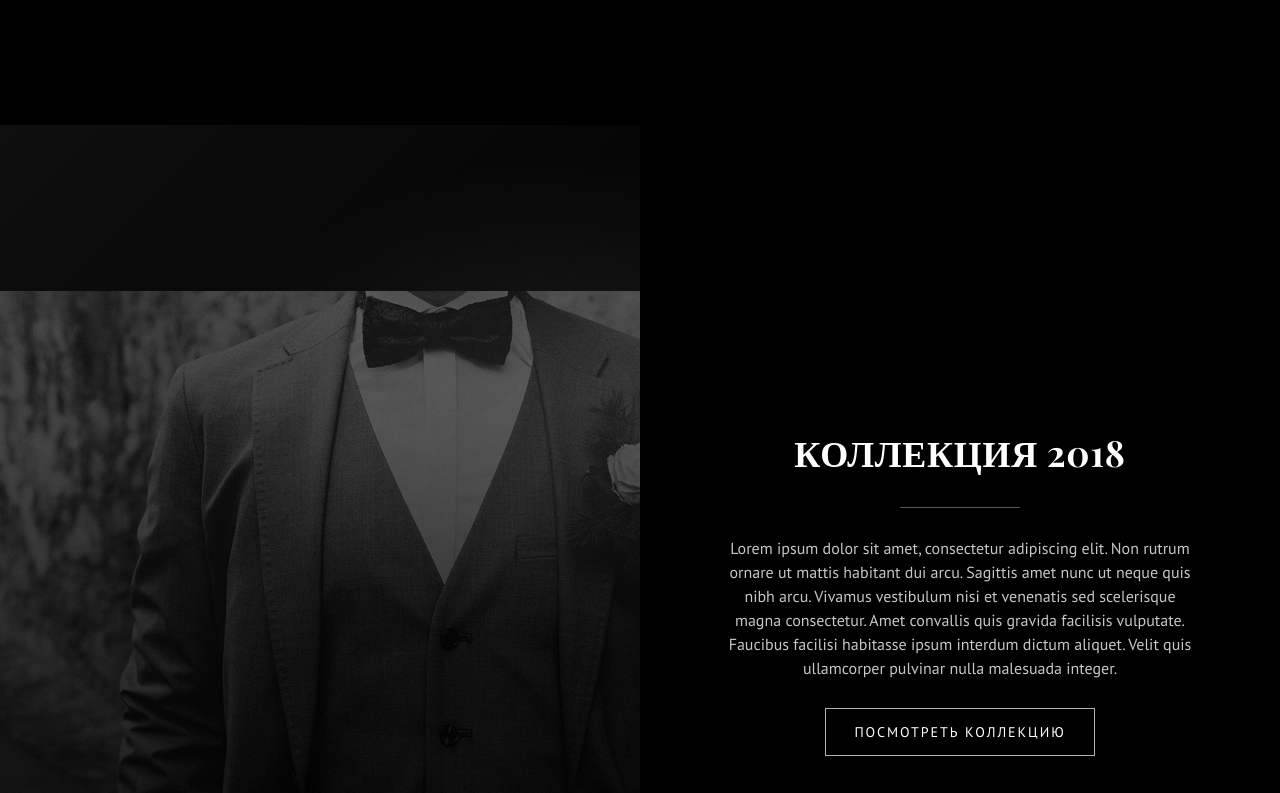
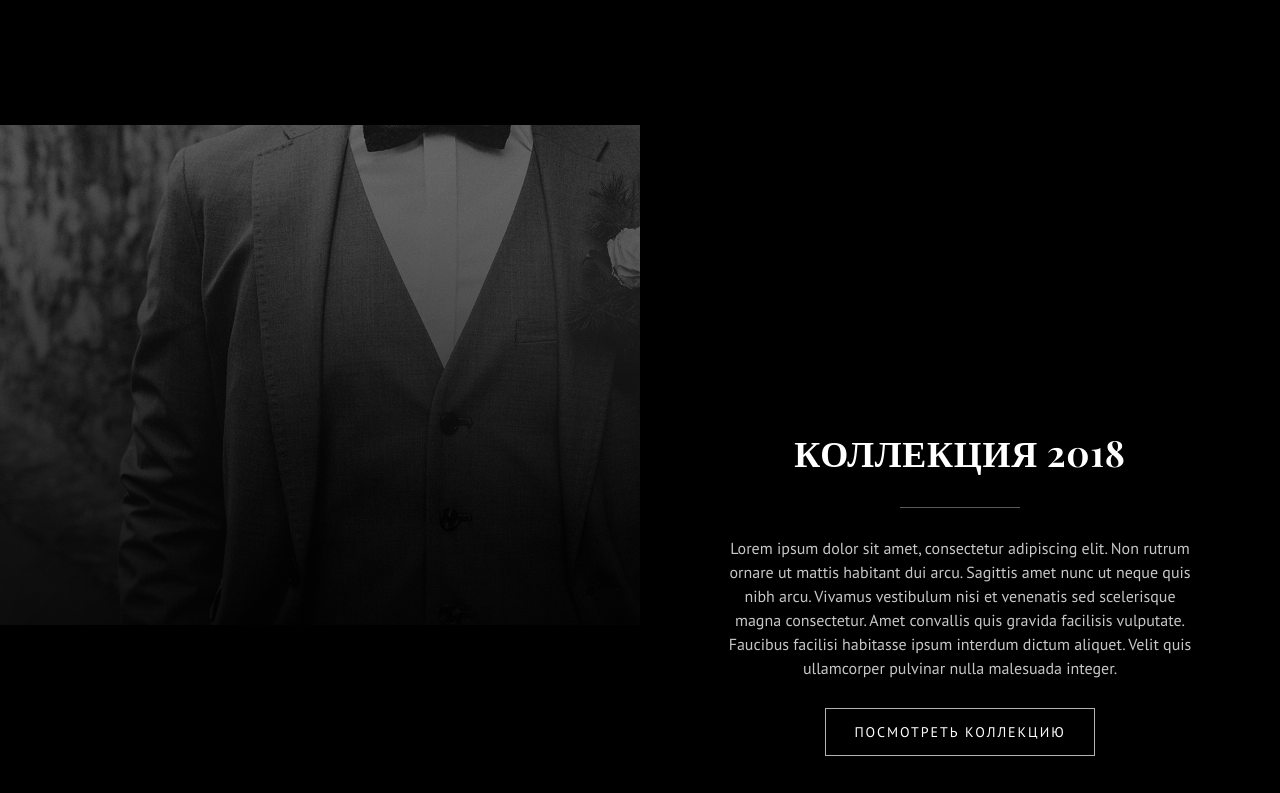
Before and after one commit to ranikanets-lang/Laba3.Web.Prog, a plain HTML site: page index.html in a window 1280 px wide. Shown: the part 1540-2333 px from the top of the page. Drawn offline with nearby package versions, Linux system fonts and the light colour scheme; a web font is replaced by a local one.

Commit message:
Update main.css

```diff
--- a/main.css
+++ b/main.css
@@ -336,7 +336,8 @@ a {
 
 .lookbook {
   position: relative;
-  min-height: 600px;
+  height: 500px;
+  min-height: auto;
   overflow: hidden;
 }
 
```
